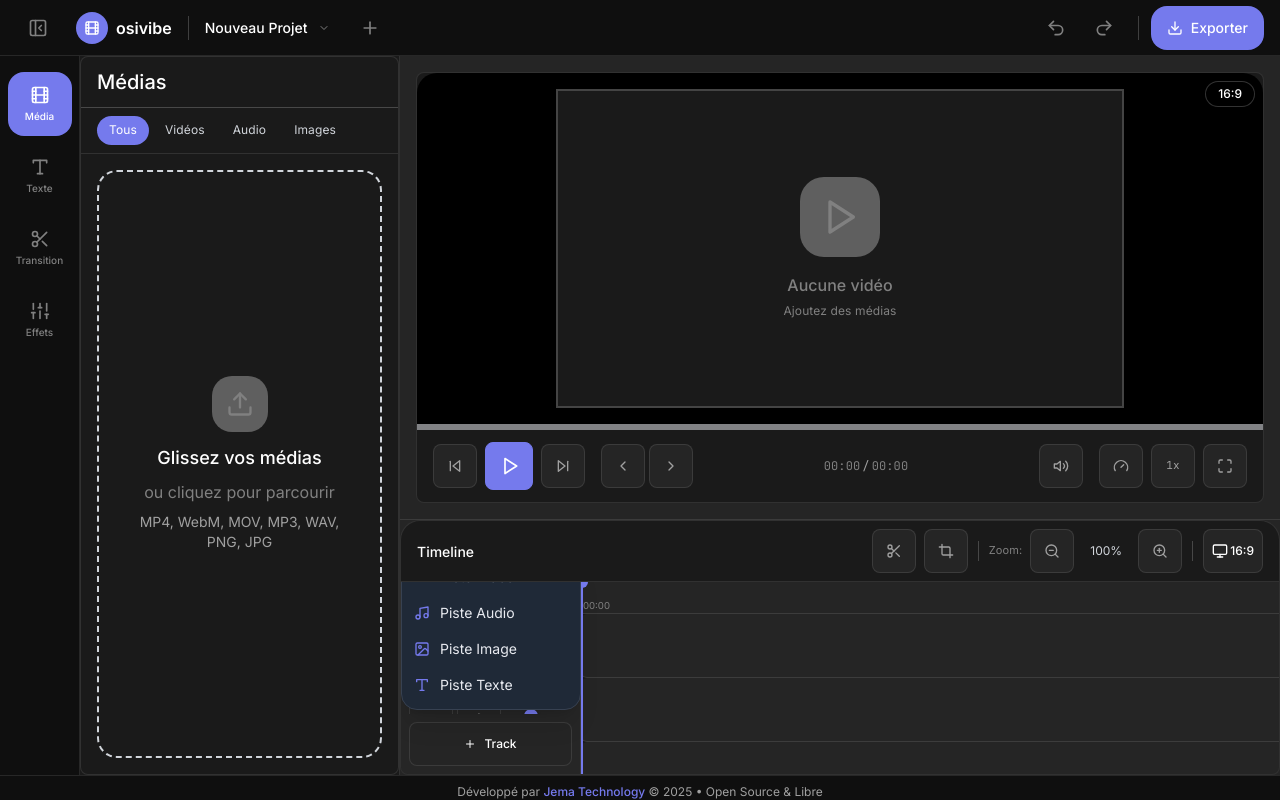
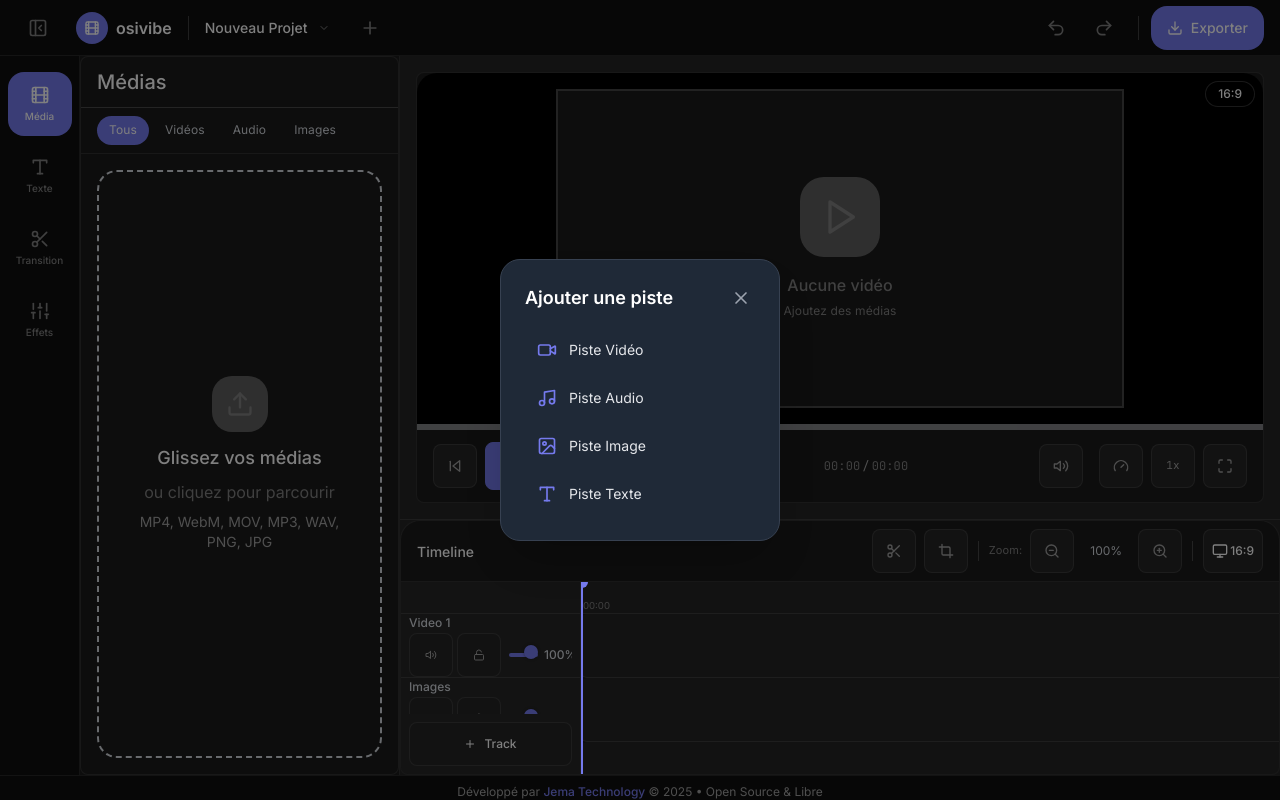
Before and after one commit to JemaOS/osivibe, a React (Vite) app: page / in a window 1280 px wide. Both pictures are taken after a click on the button "Track". Built offline with nearby package versions, Linux system fonts and the light colour scheme.

Commit message:
ui: convert + Track dropdown to centered modal dialog for better visibility

```diff
--- a/src/components/Timeline.tsx
+++ b/src/components/Timeline.tsx
@@ -2,7 +2,7 @@
 // Distributed under the license specified in the root directory of this project.
 
 import React, { useRef, useEffect, useState, useCallback } from 'react';
-import { ZoomIn, ZoomOut, Volume2, VolumeX, Lock, Unlock, Plus, Scissors, Copy, Trash2, Music2, Split, Crop, Type, Monitor, Move, Video, Music, Image } from 'lucide-react';
+import { ZoomIn, ZoomOut, Volume2, VolumeX, Lock, Unlock, Plus, Scissors, Copy, Trash2, Music2, Split, Crop, Type, Monitor, Move, Video, Music, Image, X } from 'lucide-react';
 import { useEditorStore } from '../store/editorStore';
 import { useResponsive, useLayoutMode } from '../hooks/use-responsive';
 import { useTimelineClipDrag, useTimelineClipResize, useTimelineTextDrag, useTimelineTextResize, useTimelineTransitionDrag, useTimelineDrop } from '../hooks/use-timeline-interactions';
@@ -884,7 +884,6 @@ export const Timeline: React.FC = () => {
 
   // Add Track dropdown state
   const [showAddTrackMenu, setShowAddTrackMenu] = useState(false);
-  const addTrackMenuRef = useRef<HTMLDivElement>(null);
 
   const { copiedClip, copiedText, setCopiedClip, setCopiedText } = useTimelineKeyboardShortcuts();
   const { isDraggingPlayhead, isTouchScrubbing, setIsTouchScrubbing, handlePlayheadMouseDown, handlePlayheadTouchStart } = useTimelinePlayhead(tracksContainerRef, PIXELS_PER_SECOND);
@@ -900,18 +899,6 @@ export const Timeline: React.FC = () => {
 
   const timelineWidth = Math.max(projectDuration * PIXELS_PER_SECOND * ui.timelineZoom, 1000);
 
-  // Close add-track dropdown on outside click
-  useEffect(() => {
-    const handleClickOutside = (e: MouseEvent) => {
-      if (addTrackMenuRef.current && !addTrackMenuRef.current.contains(e.target as Node)) {
-        setShowAddTrackMenu(false);
-      }
-    };
-    if (showAddTrackMenu) {
-      document.addEventListener('mousedown', handleClickOutside);
-    }
-    return () => document.removeEventListener('mousedown', handleClickOutside);
-  }, [showAddTrackMenu]);
 
   const handleAddTrack = (type: TrackType) => {
     addTrack(type);
@@ -1129,48 +1116,80 @@ export const Timeline: React.FC = () => {
             </div>
           </div>
 
-          {/* Add Track Button with Dropdown */}
-          <div className="p-0.5 fold-cover:p-0.5 fold-open:p-1 sm:p-2 flex-shrink-0 relative" ref={addTrackMenuRef}>
+          {/* Add Track Button */}
+          <div className="p-0.5 fold-cover:p-0.5 fold-open:p-1 sm:p-2 flex-shrink-0">
             <button
-              onClick={() => setShowAddTrackMenu(!showAddTrackMenu)}
+              onClick={() => setShowAddTrackMenu(true)}
               className={`btn-secondary w-full ${getAddTrackBtnClass(isMinimal, isCompact)} touch-target`}
             >
               <Plus className={getAddTrackIconClass(isMinimal, isCompact)} />
               <span className="fold-cover:hidden fold-open:inline">Track</span>
             </button>
+          </div>
+
+          {/* Add Track Modal */}
           {showAddTrackMenu && (
-              <div className="absolute bottom-full left-0 mb-1 z-50 bg-gray-800 border border-gray-700 rounded-lg shadow-xl min-w-[180px] py-1.5 animate-in fade-in slide-in-from-bottom-2 duration-150">
+            <>
+              {/* Backdrop overlay */}
+              <div
+                className="fixed inset-0 bg-black/50 z-50"
+                onClick={() => setShowAddTrackMenu(false)}
+                aria-hidden="true"
+              />
+              {/* Centered modal */}
+              <div className="fixed inset-0 flex items-center justify-center z-50 pointer-events-none">
+                <div
+                  className="bg-gray-800 border border-gray-700 rounded-xl shadow-2xl p-6 min-w-[280px] pointer-events-auto animate-in fade-in zoom-in-95 duration-150"
+                  role="dialog"
+                  aria-modal="true"
+                  aria-label="Ajouter une piste"
+                >
+                  {/* Modal header */}
+                  <div className="flex items-center justify-between mb-4">
+                    <h2 className="text-lg font-semibold text-white">Ajouter une piste</h2>
+                    <button
+                      onClick={() => setShowAddTrackMenu(false)}
+                      className="p-1 rounded-lg text-gray-400 hover:text-white hover:bg-gray-700 transition-colors"
+                      aria-label="Fermer"
+                    >
+                      <X className="w-5 h-5" />
+                    </button>
+                  </div>
+                  {/* Track type options */}
+                  <div className="flex flex-col gap-1">
                     <button
                       onClick={() => handleAddTrack('video')}
-                  className="w-full flex items-center gap-2.5 px-3 py-2 text-sm text-neutral-200 hover:bg-primary/20 transition-colors rounded-sm"
+                      className="flex items-center gap-3 w-full p-3 rounded-lg hover:bg-primary/20 transition-colors"
                     >
-                  <Video className="w-4 h-4 text-primary flex-shrink-0" />
-                  <span>Piste Vidéo</span>
+                      <Video className="w-5 h-5 text-primary flex-shrink-0" />
+                      <span className="text-sm text-gray-200">Piste Vidéo</span>
                     </button>
                     <button
                       onClick={() => handleAddTrack('audio')}
-                  className="w-full flex items-center gap-2.5 px-3 py-2 text-sm text-neutral-200 hover:bg-primary/20 transition-colors rounded-sm"
+                      className="flex items-center gap-3 w-full p-3 rounded-lg hover:bg-primary/20 transition-colors"
                     >
-                  <Music className="w-4 h-4 text-primary flex-shrink-0" />
-                  <span>Piste Audio</span>
+                      <Music className="w-5 h-5 text-primary flex-shrink-0" />
+                      <span className="text-sm text-gray-200">Piste Audio</span>
                     </button>
                     <button
                       onClick={() => handleAddTrack('image')}
-                  className="w-full flex items-center gap-2.5 px-3 py-2 text-sm text-neutral-200 hover:bg-primary/20 transition-colors rounded-sm"
+                      className="flex items-center gap-3 w-full p-3 rounded-lg hover:bg-primary/20 transition-colors"
                     >
-                  <Image className="w-4 h-4 text-primary flex-shrink-0" />
-                  <span>Piste Image</span>
+                      <Image className="w-5 h-5 text-primary flex-shrink-0" />
+                      <span className="text-sm text-gray-200">Piste Image</span>
                     </button>
                     <button
                       onClick={() => handleAddTrack('text')}
-                  className="w-full flex items-center gap-2.5 px-3 py-2 text-sm text-neutral-200 hover:bg-primary/20 transition-colors rounded-sm"
+                      className="flex items-center gap-3 w-full p-3 rounded-lg hover:bg-primary/20 transition-colors"
                     >
-                  <Type className="w-4 h-4 text-primary flex-shrink-0" />
-                  <span>Piste Texte</span>
+                      <Type className="w-5 h-5 text-primary flex-shrink-0" />
+                      <span className="text-sm text-gray-200">Piste Texte</span>
                     </button>
                   </div>
+                </div>
+              </div>
+            </>
           )}
-          </div>
         </div>
 
         {/* Timeline Tracks */}
```
Lines whose indentation alone changed are shown as unchanged.
